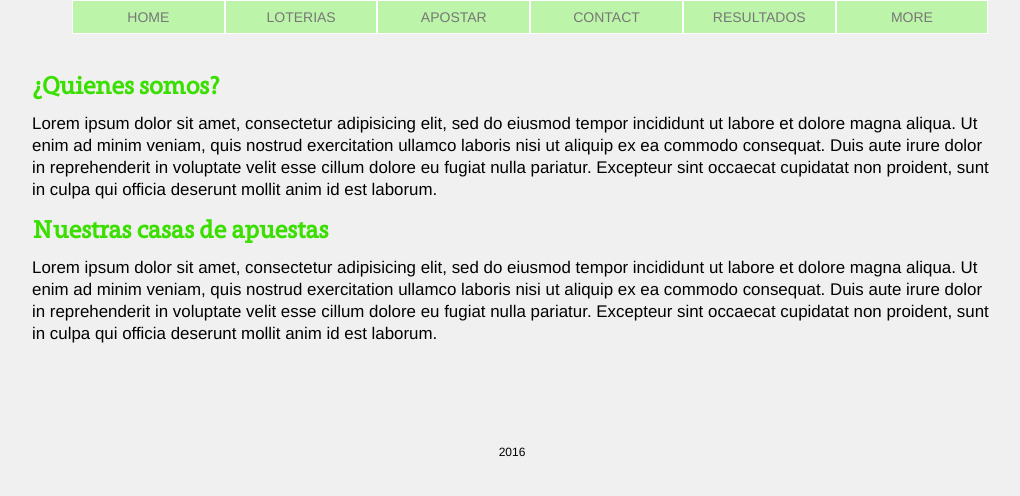
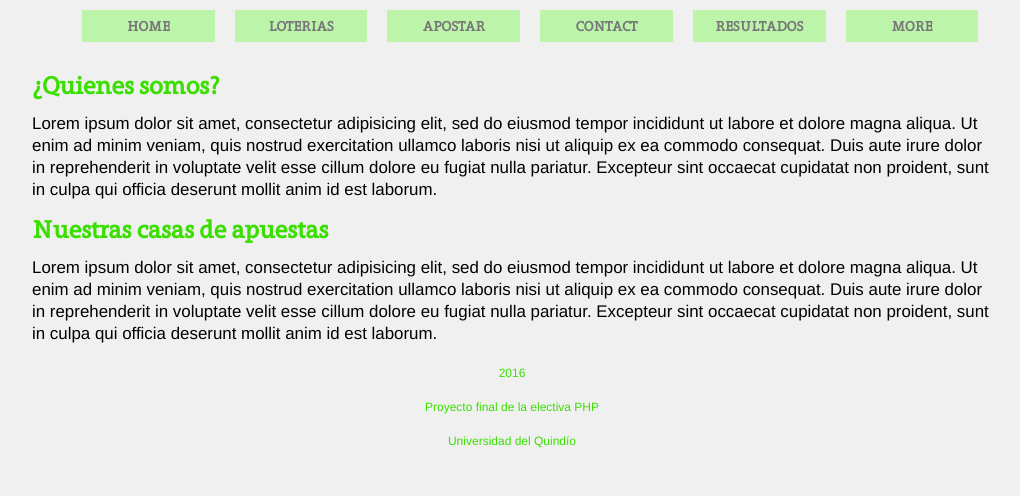
Before and after one commit to luchoestvalencia/proyectophp, a PHP site: page / in a window 1280 px wide. Shown: the part 180-676 px from the top of the page, without its empty margins (128-1148 px from the left). Run offline with PHP 8.4, Linux system fonts and the light colour scheme.

Commit message:
Versión 1.2
Ajustando el diseño en css

```diff
--- a/css/main.css
+++ b/css/main.css
@@ -62,11 +62,13 @@ body {
     .menu ul li a {
     display: block;
     font-size: 14px;
+    font-family:Grandesign;
+    font-weight: bold;
     background-color: #BCF5A9;
     text-align: center;
     text-decoration: none;
     color: #777;
-    border: 1px solid white;
+    border: 10px solid #f0f0f0;
     padding: 3%;
     -webkit-border-radius: 0px;
     }
@@ -91,7 +93,8 @@ body {
     footer p {
     	text-align: center;
     	font-size: 12px;
-    	margin-top: 10%;
+        color:#3ADF00;
+
     }
 
 @font-face {
--- a/index.html
+++ b/index.html
@@ -53,6 +53,10 @@
 
 	<footer>
 		<p>2016</p>
+		<p>Proyecto final de la electiva PHP</p>
+		<p>Universidad del Quindío </p>
+
+
 
 	</footer>
 
```
